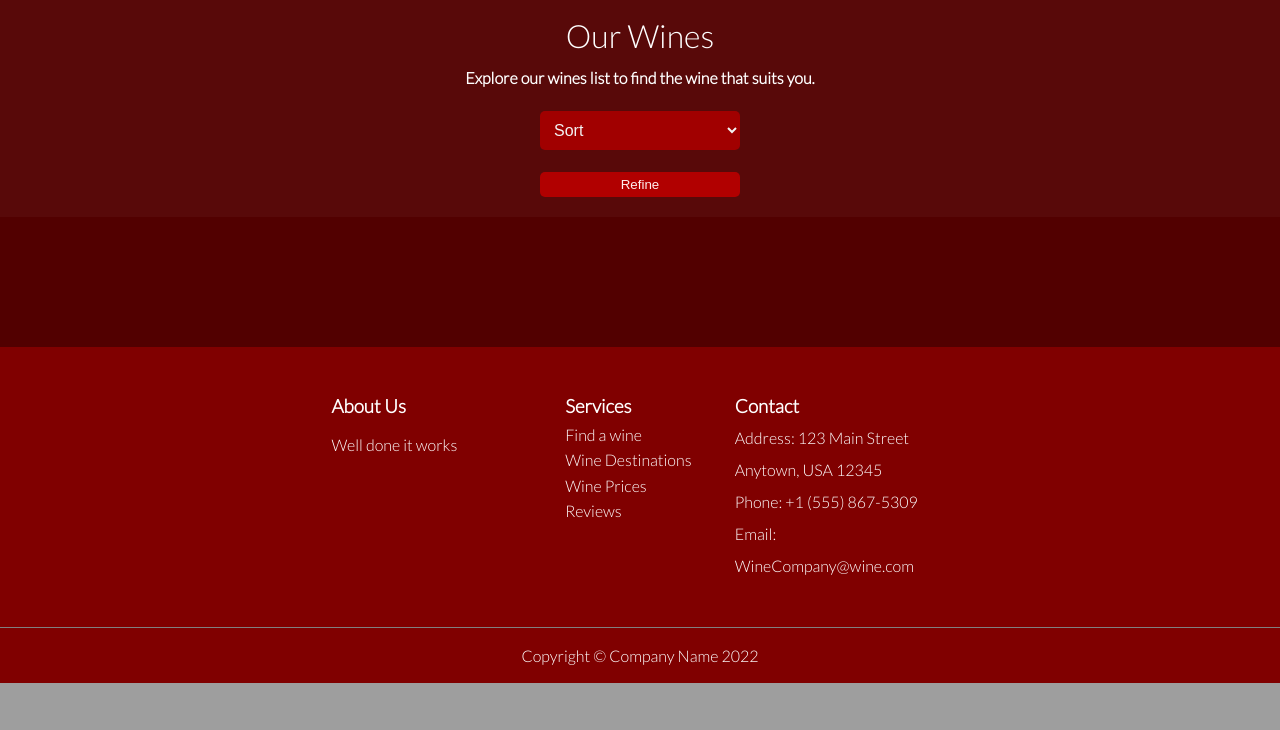
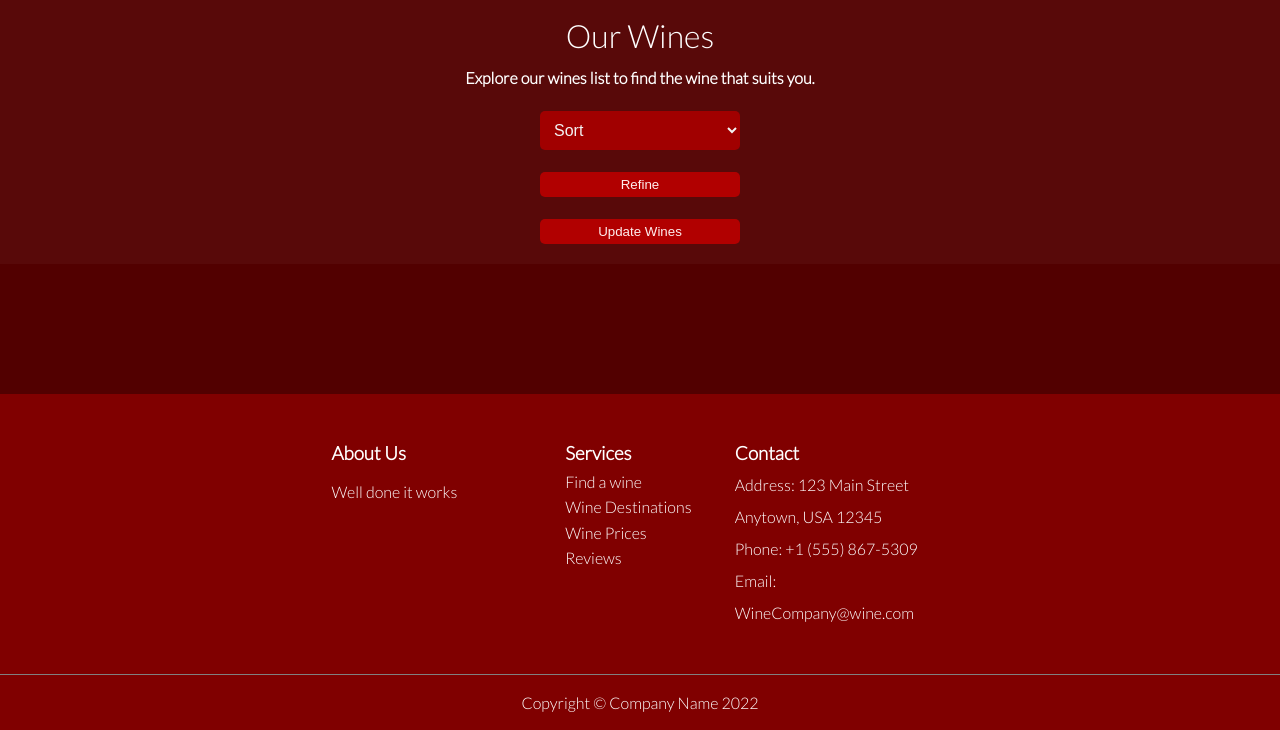
Before and after one commit to Rethakgetse-Manaka/Wine-Registry, a PHP site: page /Wines.php in a window 1280 px wide. Shown: the part 730-1460 px from the top of the page. Before the commit the page ends 1413 px from the top, so only its background shows below. Run offline with PHP 8.4, Linux system fonts and the light colour scheme; data that the repository does not hold is empty; some libraries are stand-ins or nearby versions.

Commit message:
Update Wines.php

```diff
--- a/Wines.php
+++ b/Wines.php
@@ -36,23 +36,51 @@
                  <option value="" disabled selected>Sort</option>
                  <option value="Price(Highest - Lowest)" id="SortByModel">Sort by Prices(Highest - Lowest)</option>
                  <option value="Price(Lowest - Highest)" id="SortByBrand">Sort by Prices(Lowest - Highest)</option>
-                 <option value="Wines(Newest)" id="SortByCarType">Sort by Wines(Newest)</option>
+                 <option value="Alcohol Content(Highest - Lowest)" id="SortByCarType">Sort by Alcohol Content(Highest - Lowest)</option>
+                 <option value="Alcohol Content(Lowest - Highest)" id="SortByCarType">Sort by Alcohol Content(Lowest - Highest)</option>
                </select>
              </div>
              <div>
-                <button id="Refine" class="refine" onclick="refine()">Refine</button>
-                <?php
-                if(isset($_COOKIE['api_key'])&& $_COOKIE['validated']){
-                    echo "<button id='Refine' class='refine' onclick='checkFilters()'>Save preferences</button>";
-                }
-                ?>
+                <button id="Refine" class="refine" onclick="refine()">Refine</button><br>
+                <button id="Refine" class="refine" onclick="refine()">Update Wines</button>
              </div>
 
         </div>
         <!--Cars Section-->
         <div id="car-section"><!--Parent-->
           <div class="car-wrapper">
+            <!-- <div class="car">
+               <img src="img/wine1.jpg" alt="wine1">
+               <h2>JACOB'S CREEK</h2>
+               <h3>SHIRAZ</h3>
+               <li>Price: R189.99</li>
+               <li>Bottle Size: 750ml</li>
+               <li>pH: 3.6 </li>
+               <li>Alcohol Content: 11%</li>
+               <li>Region: Cape Town, South Africa</li>
+            </div>
 
+            <div class="car">
+               <img src="img/wine2.jpg" alt="wine1">
+               <h2>Bonterra</h2>
+               <h3>ROSÉ</h3>
+               <li>Price: R124.99</li>
+               <li>Bottle Size: 750ml</li>
+               <li>pH: 3.0 </li>
+               <li>Alcohol Content: 10.4%</li>
+               <li>Region: Milan, Italy</li>
+            </div>
+
+            <div class="car">
+               <img src="img/wine3.jpg" alt="wine1">
+               <h2>KLEINE ZALZE</h2>
+               <h3>CARBANET SAUVIGNON</h3>
+               <li>Price: R449.99</li>
+               <li>Bottle Size: 750ml</li>
+               <li>pH: 3.8 </li>
+               <li>Alcohol Content: 11.8%</li>
+               <li>Region: Stellenbosch, South Africa</li>
+            </div> -->
           </div>
 
         </div>
```
